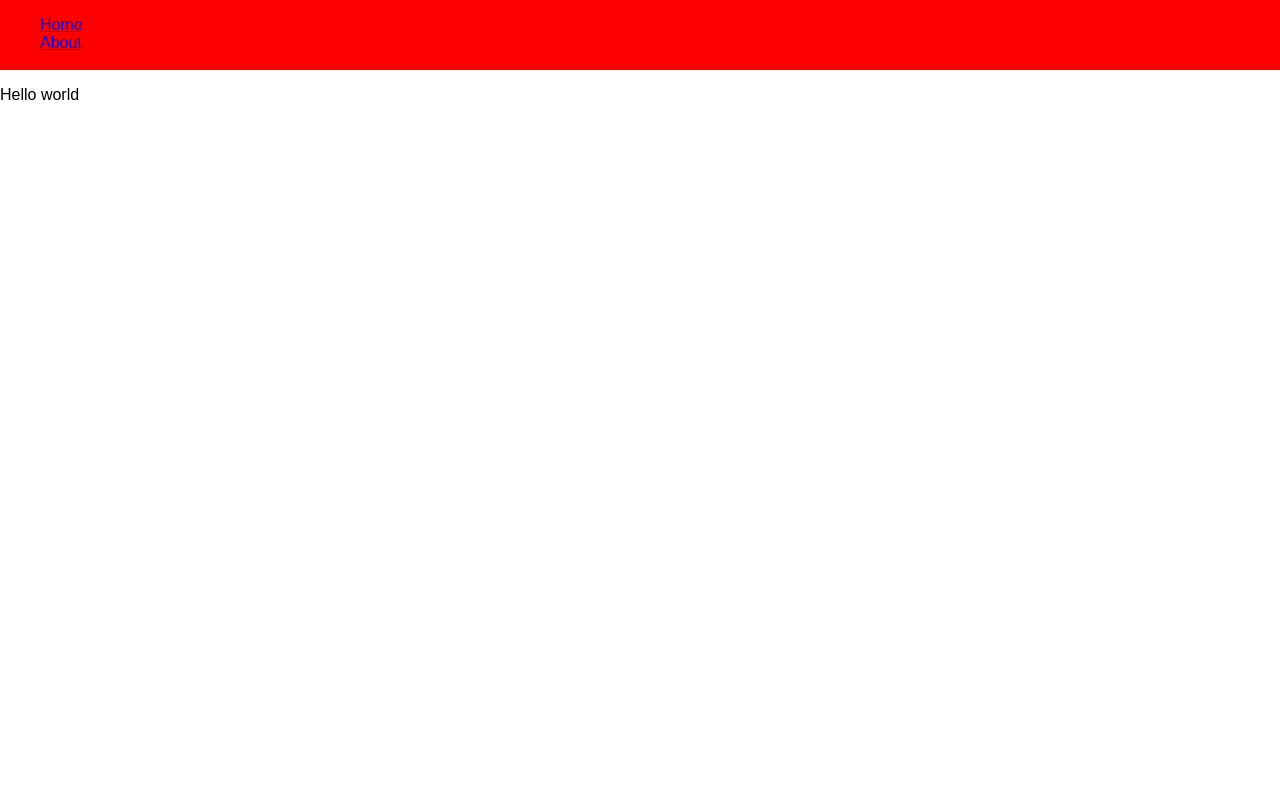
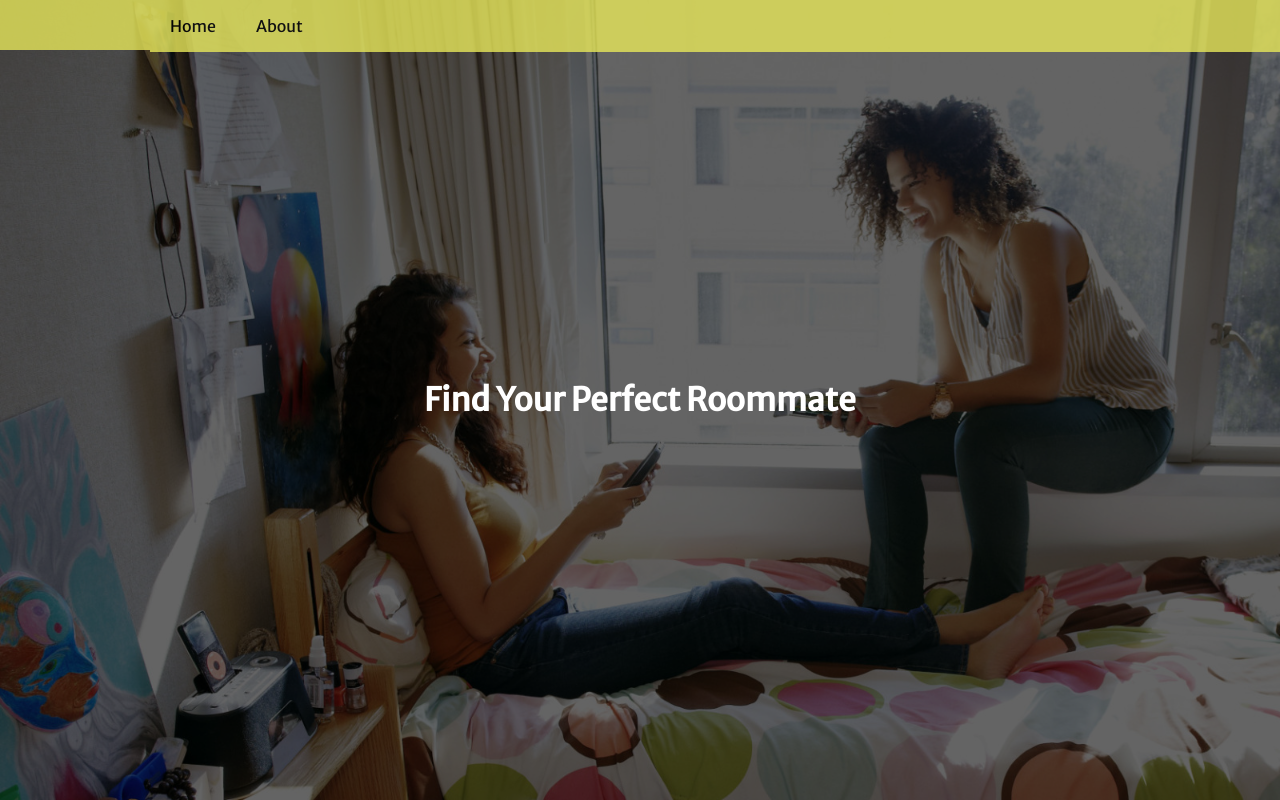
Before and after one commit to nicktwu/sameteam, a React (Create React App) app in the folder frontend/: page / in a window 1280 px wide. Built offline with nearby package versions, Linux system fonts and the light colour scheme.

Commit message:
Added the Front end of the website including the photo frame for the homepage

```diff
--- a/frontend/public/index.html
+++ b/frontend/public/index.html
@@ -10,6 +10,7 @@
     -->
     <link rel="manifest" href="%PUBLIC_URL%/manifest.json">
     <link rel="shortcut icon" href="%PUBLIC_URL%/favicon.ico">
+    <link href="https://fonts.googleapis.com/css?family=Merriweather+Sans" rel="stylesheet">
     <!--
       Notice the use of %PUBLIC_URL% in the tags above.
       It will be replaced with the URL of the `public` folder during the build.
--- a/frontend/src/App.css
+++ b/frontend/src/App.css
@@ -1,9 +1,9 @@
 .main-content {
-  padding-top: 70px;
+  padding-top: 50px;
 }
 
 .App {
-  text-align: center;
+  font-family: 'Merriweather Sans', sans-serif;
 }
 
 .App-logo {
--- a/frontend/src/App.js
+++ b/frontend/src/App.js
@@ -8,7 +8,7 @@ class App extends Component {
   render() {
     return (
       <BrowserRouter>
-        <div>
+        <div className="App">
           <HeaderBar pages={pageList}/>
           <div className="main-content">
           { pageList.map((page, index) => {
--- a/frontend/src/components/HeaderBar/header.css
+++ b/frontend/src/components/HeaderBar/header.css
@@ -1,5 +1,25 @@
 .header-bar ul {
     list-style: none;
+    size: 100vw;
+    margin: 0px;
+    padding: 0px;
+    top: 0;
+    width: 100%;
+    left: 150px;
+    background-color: #e8e85b;
+    position: fixed;
+
+}
+			li {
+	float: left;
+    display: block;
+    color: black;
+    text-align: center;
+    padding: 16px 20px;
+    background-color: #e8e85b;
+}
+			li:hover {
+	background-color: #3a3030;
 }
 
 .header-bar {
@@ -8,6 +28,8 @@
     top: 0;
     left: 0;
     width: 100vw;
-    height: 70px;
-    background-color: red;
+    height: 50px;
+    background-color: #e8e85b;
+    z-index: 9001;
+    opacity: .8;
 }
--- /dev/null
+++ b/frontend/src/components/HomeComponent/home.css
@@ -0,0 +1,35 @@
+.home-background {
+	position: absolute;
+	width: 100vw;
+	height: calc(100vh);
+	margin-top: -50px;
+	z-index: 100;
+	-webkit-filter: brightness(40%);
+    -moz-filter: brightness(40%);
+    -o-filter: brightness(40%);
+    -ms-filter: brightness(40%);
+    filter: brightness(40%);
+}
+
+.home-content {
+	position: absolute;
+	width: 100vw;
+	height: calc(100vh);
+	margin-top: -50px;
+	z-index: 101;
+    display: flex;
+	justify-content: center;
+	align-items: center;
+}
+
+.home-content div{
+	-webkit-filter: brightness(100%);
+    -moz-filter: brightness(100%);
+    -o-filter: brightness(100%);
+    -ms-filter: brightness(100%);
+    filter: brightness(100%);
+	z-index: 11;
+	padding: 0;
+	margin: 0;
+	color: white;
+}
--- a/frontend/src/components/HomeComponent/index.js
+++ b/frontend/src/components/HomeComponent/index.js
@@ -2,12 +2,19 @@
  * Created by nwu on 9/16/17.
  */
 import React, {Component} from 'react';
+import backgroundPicture from './roommate.jpg'
+import './home.css'
 
 export default class HomeComponent extends Component {
   render() {
     return (
       <div>
-        <p>Hello world</p>
+      <div className="home-background" style={{backgroundImage:"url("+backgroundPicture+")", backgroundSize:"cover"}}/>
+      <div className="home-content">
+      	<div>
+      	  <h1>Find Your Perfect Roommate</h1>
+      	</div>
+      </div>
       </div>
     )
   }
```
Also changed, not shown: frontend/src/components/HomeComponent/roommate.jpg (added).
